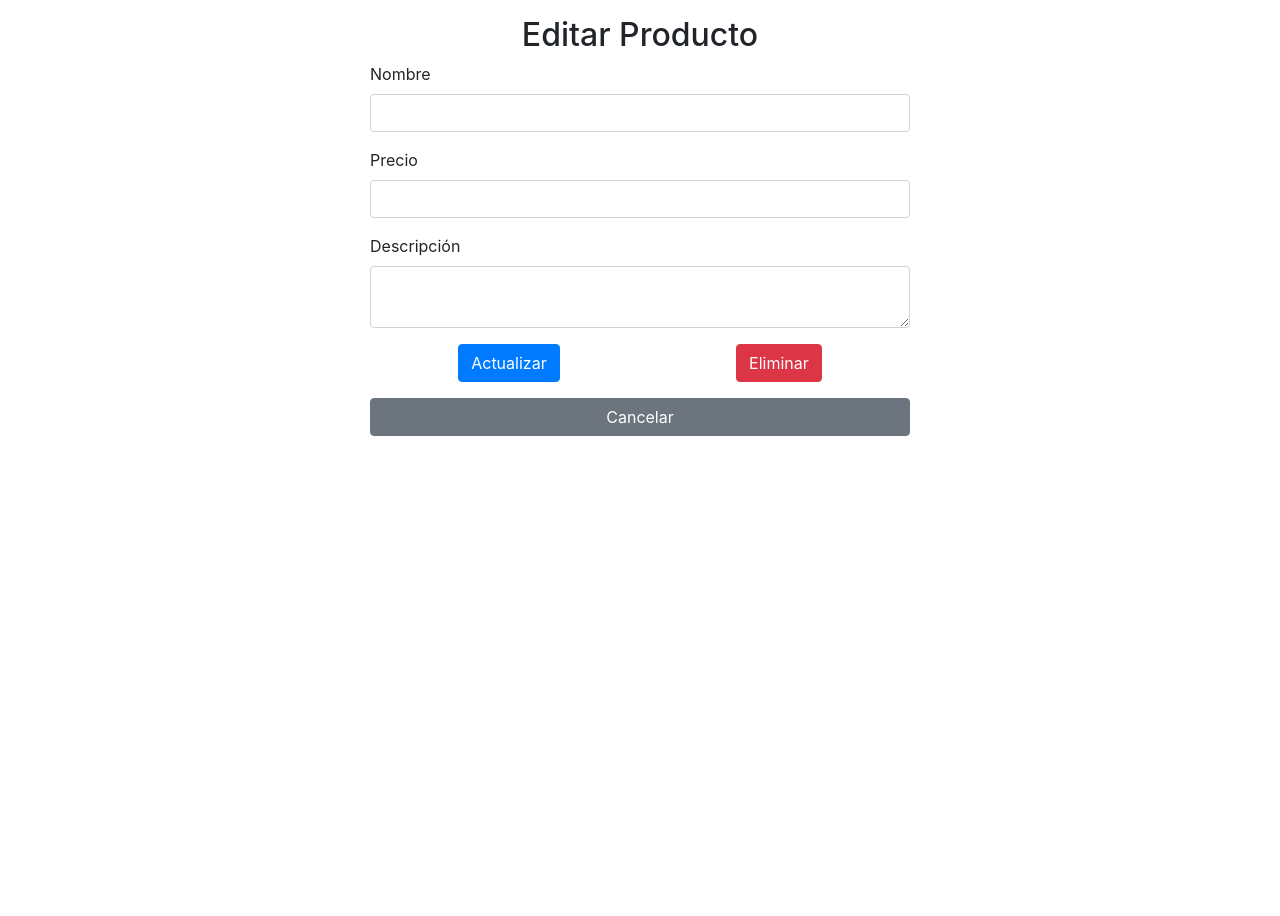
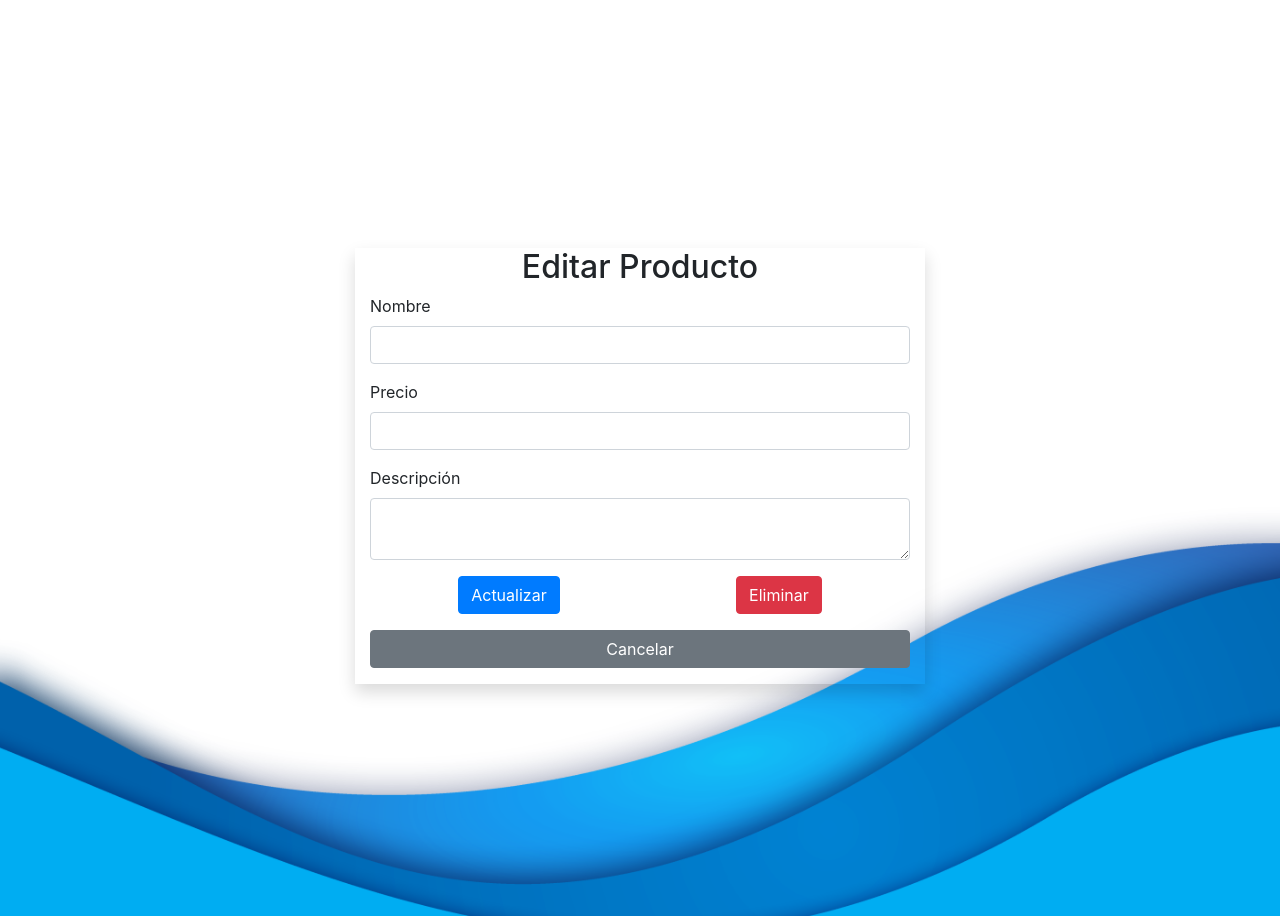
Before and after one commit to emiliooarrig/tienda-chinos-main, a PHP site: page /admin/editar_art.php?id=1 in a window 1280 px wide. Before the commit the page ends 436 px from the top, so only its background shows below. Run offline with PHP 8.4, Linux system fonts and the light colour scheme; the visitor is signed in with stand-in values (Sample User, id 1); data that the repository does not hold is empty.

Commit message:
Editamos estilos del formulario de edicion de artículo

```diff
--- a/admin/editar_art.php
+++ b/admin/editar_art.php
@@ -45,14 +45,14 @@ if ($_SERVER['REQUEST_METHOD'] == 'POST') {
         $stmt->execute();
         $producto = $stmt->fetch();
 
-        if($producto){
+        if ($producto) {
             $rutaImagen = $producto['imagen'];
             //Eliminamos el producto de la DB
             $stmt = $pdo->prepare("DELETE FROM arts WHERE id = :id");
             $stmt->bindParam(':id', $id, PDO::PARAM_INT);
 
             if ($stmt->execute()) {
-                if(file_exists($rutaImagen)){
+                if (file_exists($rutaImagen)) {
                     unlink($rutaImagen);
                 }
                 header('Location: administrar.php?status=deleted');
@@ -61,7 +61,6 @@ if ($_SERVER['REQUEST_METHOD'] == 'POST') {
                 $error = "Error al eliminar el producto.";
             }
         }
-
     }
 }
 ?>
@@ -76,10 +75,10 @@ if ($_SERVER['REQUEST_METHOD'] == 'POST') {
     <link href="https://stackpath.bootstrapcdn.com/bootstrap/4.5.2/css/bootstrap.min.css" rel="stylesheet">
 </head>
 
-<body>
-    <div class="container mt-3">
-        <div class="row justify-content-center">
-            <div class="col-md-6">
+<body style = "background: url(../login/waves.png); background-size: cover; background-repeat: no-repeat; background-position: 0px;">
+    <div class="container d-flex flex-column justify-content-center mt-3" style="height: 900px;">
+        <div class="row row-cols-1 justify-content-center">
+            <div class="col-10 col-md-6 shadow">
                 <h2 class="text-center">Editar Producto</h2>
                 <?php if (isset($error)) {
                     echo '<div class="alert alert-danger">' . htmlspecialchars($error) . '</div>';
@@ -98,11 +97,11 @@ if ($_SERVER['REQUEST_METHOD'] == 'POST') {
                         <textarea name="descripcion" class="form-control" required><?php echo htmlspecialchars($producto['descripcion']); ?></textarea>
                     </div>
                     <div class="form-group d-flex justify-content-around">
-                        <button type="submit" name ="update" class="btn btn-primary ">Actualizar</button>
-                        <button type ="submit" name = "delete" class="btn btn-danger">Eliminar</button>
+                        <button type="submit" name="update" class="btn btn-primary ">Actualizar</button>
+                        <button type="submit" name="delete" class="btn btn-danger">Eliminar</button>
                     </div>
                 </form>
-                <a href="administrar.php" class="btn btn-secondary btn-block">Cancelar</a>
+                <a href="administrar.php" class="btn btn-secondary btn-block mb-3">Cancelar</a>
             </div>
         </div>
     </div>
```
